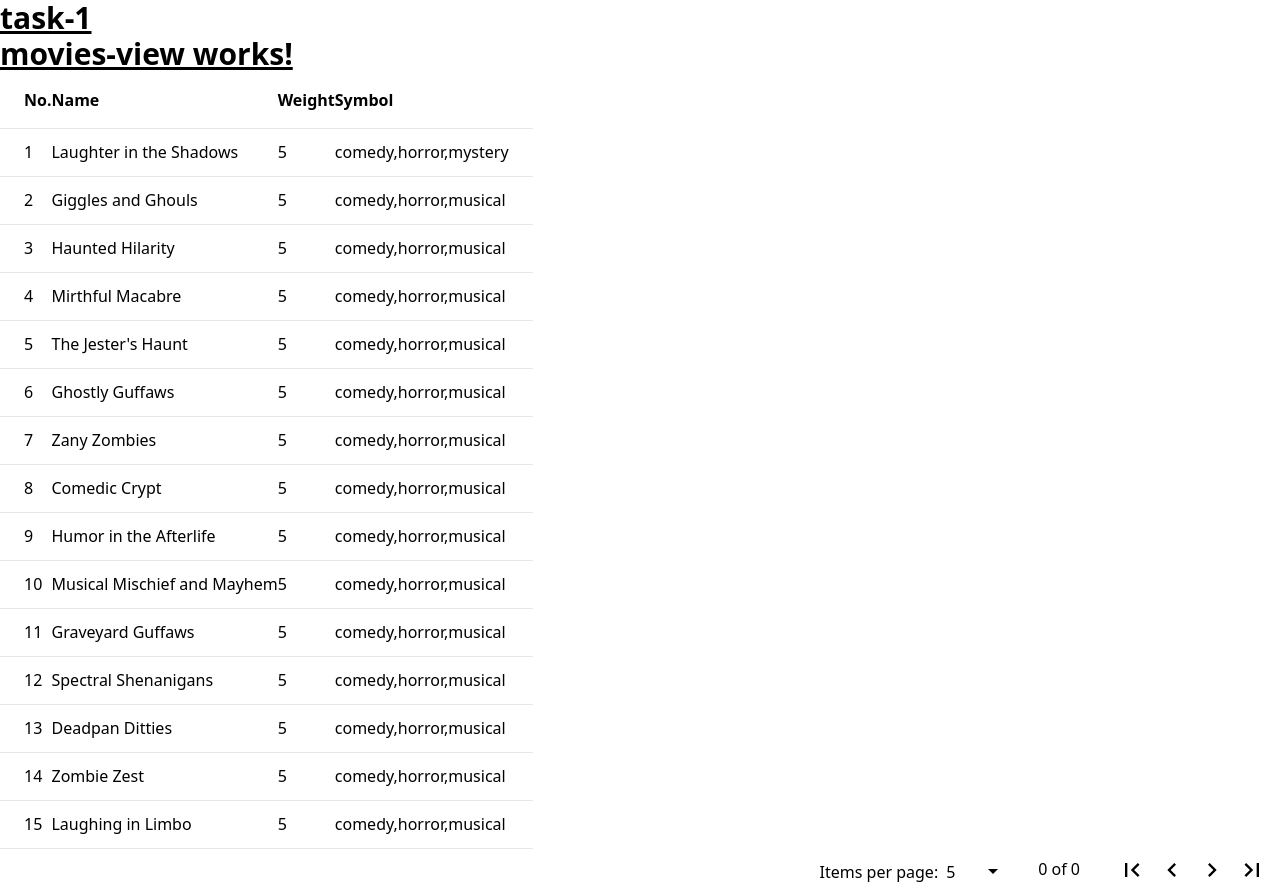
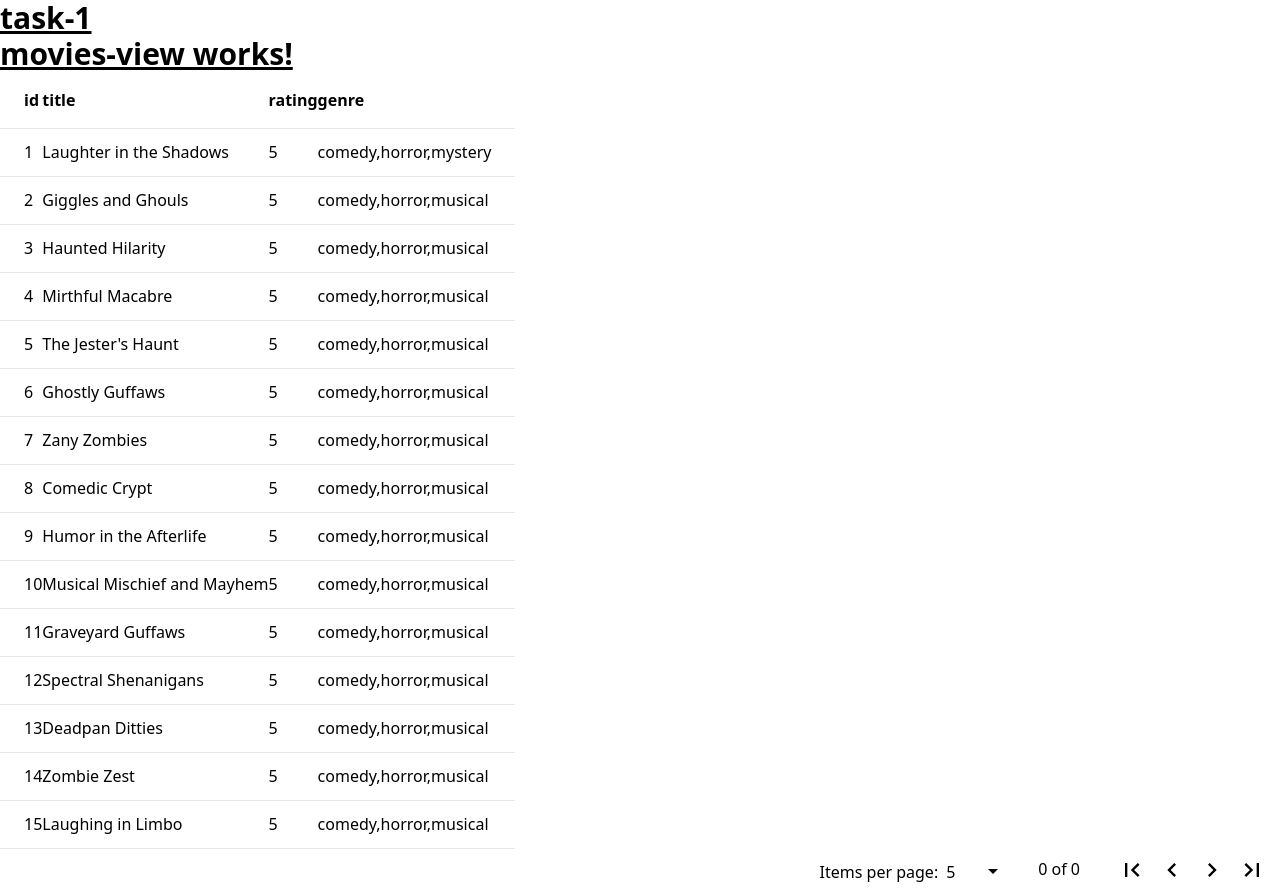
Before and after one commit to erekle-ratiani/task-1, an Angular app: page /movies in a window 1280 px wide. Built offline with nearby package versions, Linux system fonts and the light colour scheme; data requests are answered from the project's data file.

Commit message:
make table dynamic

```diff
--- a/src/app/core/table/table.component.html
+++ b/src/app/core/table/table.component.html
@@ -1,27 +1,9 @@
-<div class="mat-elevation-z8">
+<div *ngIf="ELEMENT_DATA" class="mat-elevation-z8">
   <table mat-table [dataSource]="ELEMENT_DATA">
     <!-- Position Column -->
-    <ng-container matColumnDef="id">
-      <th mat-header-cell *matHeaderCellDef>No.</th>
-      <td mat-cell *matCellDef="let element">{{ element.id }}</td>
-    </ng-container>
-
-    <!-- Name Column -->
-    <ng-container matColumnDef="title">
-      <th mat-header-cell *matHeaderCellDef>Name</th>
-      <td mat-cell *matCellDef="let element">{{ element.title }}</td>
-    </ng-container>
-
-    <!-- Weight Column -->
-    <ng-container matColumnDef="rating">
-      <th mat-header-cell *matHeaderCellDef>Weight</th>
-      <td mat-cell *matCellDef="let element">{{ element.rating }}</td>
-    </ng-container>
-
-    <!-- Symbol Column -->
-    <ng-container matColumnDef="genre">
-      <th mat-header-cell *matHeaderCellDef>Symbol</th>
-      <td mat-cell *matCellDef="let element">{{ element.genre }}</td>
+    <ng-container *ngFor="let col of displayedColumns" matColumnDef="{{ col }}">
+      <th mat-header-cell *matHeaderCellDef>{{ col }}</th>
+      <td mat-cell *matCellDef="let element">{{ element[col] }}</td>
     </ng-container>
 
     <tr mat-header-row *matHeaderRowDef="displayedColumns"></tr>
--- a/src/app/core/table/table.component.ts
+++ b/src/app/core/table/table.component.ts
@@ -19,28 +19,26 @@ import { IMovie } from 'src/app/movies/shared/interface/movie.interface';
 })
 export class TableComponent implements AfterViewInit, OnInit, OnChanges {
   displayedColumns: string[] = [];
-  @Input() ELEMENT_DATA!: IMovie[];
-  dataSource = new MatTableDataSource<IMovie>(this.ELEMENT_DATA);
+  @Input() ELEMENT_DATA: IMovie[] | null = [];
+  dataSource!: MatTableDataSource<IMovie>;
   @ViewChild(MatPaginator) paginator!: MatPaginator;
   ngOnInit(): void {
     console.log(this.ELEMENT_DATA);
   }
   ngOnChanges(): void {
     if (!this.ELEMENT_DATA) return;
-    console.log(this.displayedColumns, this.ELEMENT_DATA);
     Object.keys(this.ELEMENT_DATA[0]).forEach((key) => {
       this.displayedColumns.push(key);
     });
     console.log(this.displayedColumns);
+    this.dataSource = new MatTableDataSource<IMovie>(this.ELEMENT_DATA);
 
-    this.dataSource = new MatTableDataSource<IMovie>(this.ELEMENT_DATA);
+    this.dataSource.paginator = this.paginator;
   }
   ngAfterViewInit() {
     console.log(this.ELEMENT_DATA);
-    this.dataSource.paginator = this.paginator;
   }
   ngAfterContentInit() {
     console.log(this.ELEMENT_DATA);
-    this.dataSource.paginator = this.paginator;
   }
 }
--- a/src/app/movies/movies-view/movies-view.component.html
+++ b/src/app/movies/movies-view/movies-view.component.html
@@ -1,2 +1,2 @@
 <p class="text-3xl font-bold underline">movies-view works!</p>
-<app-table [ELEMENT_DATA]="movieData"></app-table>
+<app-table *ngIf="movieData" [ELEMENT_DATA]="movieData | async"></app-table>
--- a/src/app/movies/movies-view/movies-view.component.ts
+++ b/src/app/movies/movies-view/movies-view.component.ts
@@ -1,7 +1,14 @@
 import { Component, OnInit } from '@angular/core';
 import { MoviesService } from 'src/app/shared/service/movies.service';
 import { IMovie, IMovies } from '../shared/interface/movie.interface';
-import { map } from 'rxjs';
+import {
+  BehaviorSubject,
+  Observable,
+  Subject,
+  Subscription,
+  map,
+  of,
+} from 'rxjs';
 
 @Component({
   selector: 'app-movies-view',
@@ -9,32 +16,16 @@ import { map } from 'rxjs';
   styleUrls: ['./movies-view.component.scss'],
 })
 export class MoviesViewComponent implements OnInit {
-  movieData!: IMovie[];
+  movieData!: Observable<IMovie[]>;
   constructor(private moveiService: MoviesService) {}
 
   ngOnInit(): void {
-    this.moveiService
-      .getMovies()
-      .pipe(
+    this.movieData = this.moveiService.getMovies().pipe(
       map((movies) => {
         return movies.map((movie) => {
           return { ...movie, id: Number(movie.id) }; // Convert the ID to a number
         });
       })
-      )
-      .subscribe({
-        next: (v: IMovie[]) => {
-          console.log(v);
-
-          if (v) {
-            this.movieData = v;
-          } else {
-            console.error(
-              'Invalid data format: Movies data is missing or incorrect'
     );
   }
-        },
-        error: (e) => console.error(e),
-      });
 }
-}
```
Lines whose indentation alone changed are shown as unchanged.
